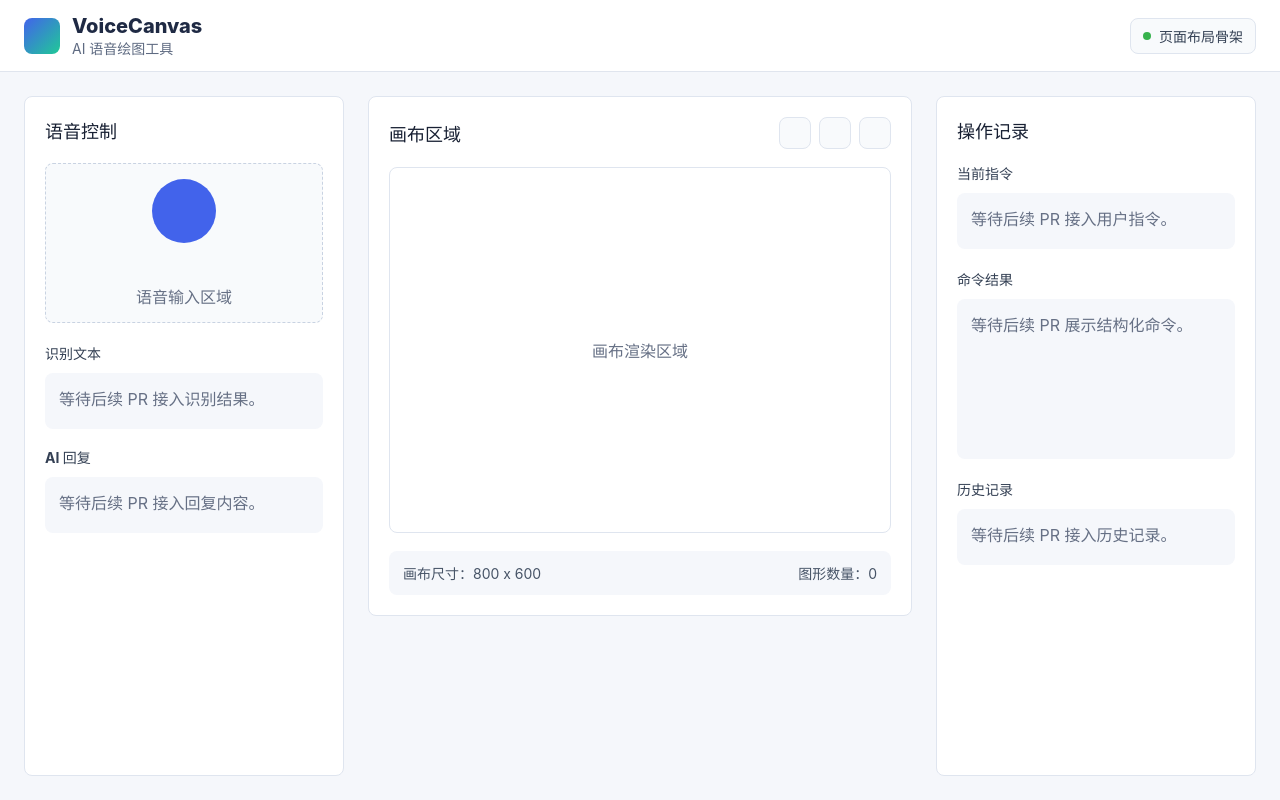
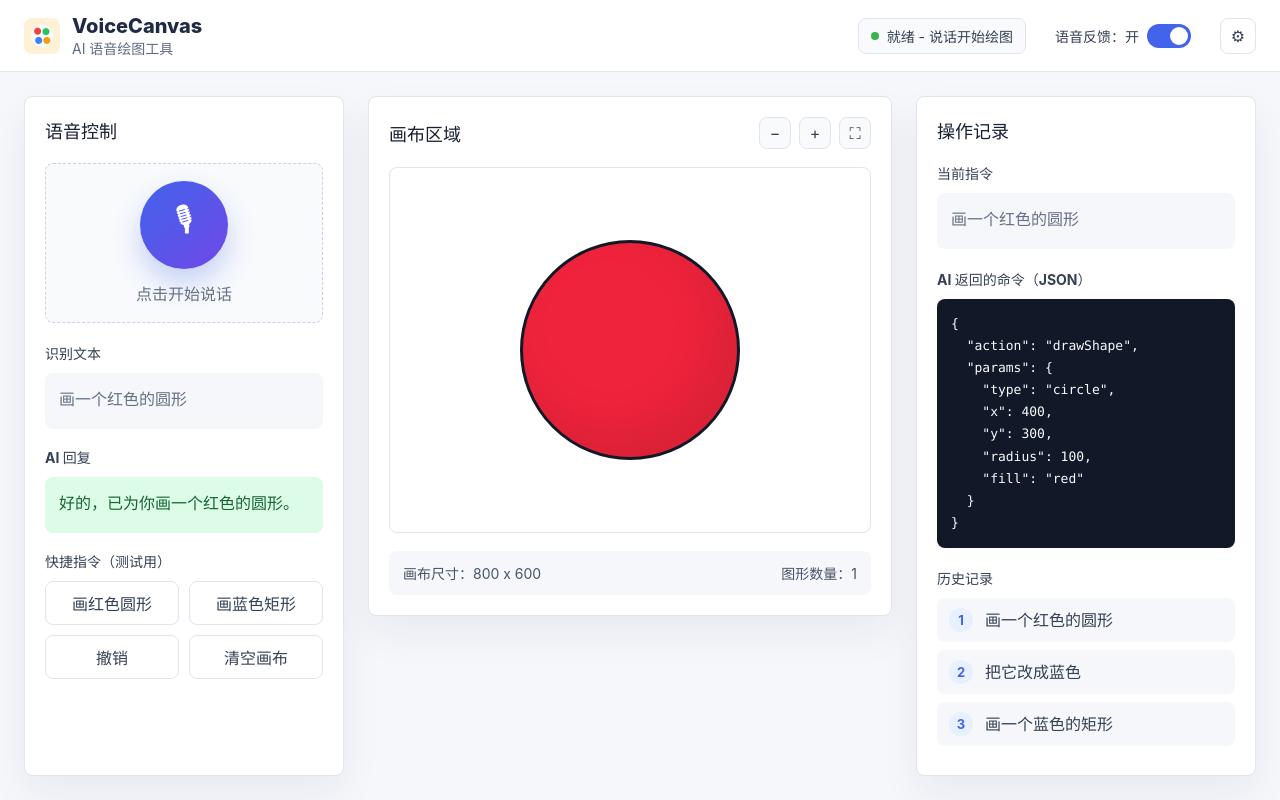
Before and after one commit to gyang-a/AI_DrawByVoice, a React (Vite) app in the folder frontend/: page / in a window 1280 px wide. Built offline with nearby package versions, Linux system fonts and the light colour scheme.

Commit message:
feat: 完善前端静态页面内容和视觉样式

```diff
--- a/frontend/src/components/CanvasBoard/CanvasBoard.css
+++ b/frontend/src/components/CanvasBoard/CanvasBoard.css
@@ -6,6 +6,7 @@
   border: 1px solid #dfe5ef;
   border-radius: 8px;
   background: #ffffff;
+  box-shadow: 0 18px 40px rgba(23, 31, 48, 0.06);
 }
 
 .canvas-board__header,
@@ -31,11 +32,12 @@
   gap: 8px;
 }
 
-.canvas-board__tools span {
+.canvas-board__tools button {
   width: 32px;
   height: 32px;
   border: 1px solid #dfe5ef;
   border-radius: 8px;
+  color: #344054;
   background: #f8fafc;
 }
 
@@ -49,6 +51,15 @@
   border-radius: 8px;
   color: #667085;
   background: #ffffff;
+}
+
+.canvas-board__sample-shape {
+  width: min(220px, 48vw);
+  aspect-ratio: 1;
+  border: 3px solid #111827;
+  border-radius: 50%;
+  background: #ef233c;
+  box-shadow: inset -20px -24px 42px rgba(127, 29, 29, 0.18);
 }
 
 .canvas-board__meta {
--- a/frontend/src/components/CanvasBoard/CanvasBoard.tsx
+++ b/frontend/src/components/CanvasBoard/CanvasBoard.tsx
@@ -6,17 +6,23 @@ export function CanvasBoard() {
       <div className="canvas-board__header">
         <h2 id="canvas-board-title">画布区域</h2>
         <div className="canvas-board__tools" aria-label="画布工具占位">
-          <span />
-          <span />
-          <span />
+          <button type="button" aria-label="缩小">
+            −
+          </button>
+          <button type="button" aria-label="放大">
+            +
+          </button>
+          <button type="button" aria-label="全屏">
+            ⛶
+          </button>
         </div>
       </div>
       <div className="canvas-board__surface">
-        <p>画布渲染区域</p>
+        <div className="canvas-board__sample-shape" aria-label="静态圆形示例" />
       </div>
       <footer className="canvas-board__meta">
         <span>画布尺寸：800 x 600</span>
-        <span>图形数量：0</span>
+        <span>图形数量：1</span>
       </footer>
     </section>
   );
--- a/frontend/src/components/CommandPanel/CommandPanel.css
+++ b/frontend/src/components/CommandPanel/CommandPanel.css
@@ -5,6 +5,7 @@
   border: 1px solid #dfe5ef;
   border-radius: 8px;
   background: #ffffff;
+  box-shadow: 0 18px 40px rgba(23, 31, 48, 0.06);
 }
 
 .command-panel h2,
@@ -30,7 +31,9 @@
   margin-top: 20px;
 }
 
-.command-panel__box {
+.command-panel__box,
+.command-panel__json,
+.command-panel__history {
   min-height: 56px;
   padding: 14px;
   border-radius: 8px;
@@ -39,6 +42,50 @@
   line-height: 1.6;
 }
 
-.command-panel__box--large {
-  min-height: 160px;
+.command-panel__json {
+  overflow: auto;
+  margin: 0;
+  min-height: 220px;
+  color: #f8fafc;
+  background: #111827;
+  font-family: "SFMono-Regular", Consolas, "Liberation Mono", monospace;
+  font-size: 13px;
+  line-height: 1.7;
 }
+
+.command-panel__history {
+  display: grid;
+  gap: 8px;
+  margin: 0;
+  list-style: none;
+  background: transparent;
+  padding: 0;
+}
+
+.command-panel__history li {
+  min-height: 44px;
+  display: grid;
+  grid-template-columns: 28px 1fr;
+  align-items: center;
+  gap: 8px;
+  padding: 10px 12px;
+  border-radius: 8px;
+  background: #f5f7fb;
+}
+
+.command-panel__history span {
+  display: grid;
+  place-items: center;
+  width: 24px;
+  height: 24px;
+  border-radius: 50%;
+  color: #4263eb;
+  background: #e7f0ff;
+  font-size: 13px;
+  font-weight: 700;
+}
+
+.command-panel__history p {
+  color: #344054;
+  line-height: 1.5;
+}
--- a/frontend/src/components/CommandPanel/CommandPanel.tsx
+++ b/frontend/src/components/CommandPanel/CommandPanel.tsx
@@ -1,22 +1,44 @@
 import './CommandPanel.css';
 
 export function CommandPanel() {
+  const historyItems = [
+    '画一个红色的圆形',
+    '把它改成蓝色',
+    '画一个蓝色的矩形',
+  ];
+
   return (
     <section className="command-panel" aria-labelledby="command-panel-title">
       <h2 id="command-panel-title">操作记录</h2>
       <div className="command-panel__section">
         <h3>当前指令</h3>
-        <p className="command-panel__box">等待后续 PR 接入用户指令。</p>
+        <p className="command-panel__box">画一个红色的圆形</p>
       </div>
       <div className="command-panel__section">
-        <h3>命令结果</h3>
-        <p className="command-panel__box command-panel__box--large">
-          等待后续 PR 展示结构化命令。
-        </p>
+        <h3>AI 返回的命令（JSON）</h3>
+        <pre className="command-panel__json" aria-label="AI 返回命令示例">
+{`{
+  "action": "drawShape",
+  "params": {
+    "type": "circle",
+    "x": 400,
+    "y": 300,
+    "radius": 100,
+    "fill": "red"
+  }
+}`}
+        </pre>
       </div>
       <div className="command-panel__section">
         <h3>历史记录</h3>
-        <p className="command-panel__box">等待后续 PR 接入历史记录。</p>
+        <ol className="command-panel__history">
+          {historyItems.map((item, index) => (
+            <li key={item}>
+              <span>{index + 1}</span>
+              <p>{item}</p>
+            </li>
+          ))}
+        </ol>
       </div>
     </section>
   );
--- a/frontend/src/components/Header/Header.css
+++ b/frontend/src/components/Header/Header.css
@@ -1,5 +1,5 @@
 .header {
-  height: 72px;
+  min-height: 72px;
   padding: 0 24px;
   display: flex;
   align-items: center;
@@ -19,9 +19,23 @@
 .header__mark {
   width: 36px;
   height: 36px;
+  display: grid;
+  place-items: center;
   flex: 0 0 auto;
   border-radius: 8px;
-  background: linear-gradient(135deg, #4263eb, #20c997);
+  background: #fff1d6;
+}
+
+.header__mark span {
+  width: 22px;
+  height: 22px;
+  border-radius: 50%;
+  background:
+    radial-gradient(circle at 30% 28%, #ef4444 0 3px, transparent 4px),
+    radial-gradient(circle at 68% 30%, #22c55e 0 3px, transparent 4px),
+    radial-gradient(circle at 35% 70%, #3b82f6 0 3px, transparent 4px),
+    radial-gradient(circle at 72% 70%, #f59e0b 0 3px, transparent 4px),
+    #f8fafc;
 }
 
 .header__name,
@@ -41,7 +55,15 @@
   font-size: 14px;
 }
 
-.header__status {
+.header__actions {
+  display: flex;
+  align-items: center;
+  gap: 16px;
+  min-width: 0;
+}
+
+.header__status,
+.header__voice-toggle {
   display: inline-flex;
   align-items: center;
   gap: 8px;
@@ -55,11 +77,44 @@
   white-space: nowrap;
 }
 
+.header__voice-toggle {
+  border-color: transparent;
+  background: transparent;
+}
+
 .header__status-dot {
   width: 8px;
   height: 8px;
   border-radius: 50%;
   background: #37b24d;
+}
+
+.header__switch {
+  width: 44px;
+  height: 24px;
+  position: relative;
+  border-radius: 999px;
+  background: #4263eb;
+}
+
+.header__switch::after {
+  content: "";
+  width: 18px;
+  height: 18px;
+  position: absolute;
+  top: 3px;
+  right: 3px;
+  border-radius: 50%;
+  background: #ffffff;
+}
+
+.header__icon-button {
+  width: 36px;
+  height: 36px;
+  border: 1px solid #dfe5ef;
+  border-radius: 8px;
+  color: #344054;
+  background: #ffffff;
 }
 
 @media (max-width: 640px) {
@@ -69,4 +124,11 @@
     align-items: flex-start;
     flex-direction: column;
   }
+
+  .header__actions {
+    width: 100%;
+    align-items: flex-start;
+    flex-direction: column;
+    gap: 10px;
+  }
 }
--- a/frontend/src/components/Header/Header.tsx
+++ b/frontend/src/components/Header/Header.tsx
@@ -4,15 +4,26 @@ export function Header() {
   return (
     <header className="header">
       <div className="header__brand" aria-label="VoiceCanvas">
-        <div className="header__mark" aria-hidden="true" />
+        <div className="header__mark" aria-hidden="true">
+          <span />
+        </div>
         <div>
           <p className="header__name">VoiceCanvas</p>
           <p className="header__subtitle">AI 语音绘图工具</p>
         </div>
       </div>
-      <div className="header__status" aria-label="当前状态">
-        <span className="header__status-dot" aria-hidden="true" />
-        <span>页面布局骨架</span>
+      <div className="header__actions">
+        <div className="header__status" aria-label="当前状态">
+          <span className="header__status-dot" aria-hidden="true" />
+          <span>就绪 - 说话开始绘图</span>
+        </div>
+        <div className="header__voice-toggle" aria-label="语音反馈状态">
+          <span>语音反馈：开</span>
+          <span className="header__switch" aria-hidden="true" />
+        </div>
+        <button className="header__icon-button" type="button" aria-label="设置">
+          ⚙
+        </button>
       </div>
     </header>
   );
--- a/frontend/src/components/MainLayout/MainLayout.css
+++ b/frontend/src/components/MainLayout/MainLayout.css
@@ -14,7 +14,7 @@
   margin: 0 auto;
   padding: 24px;
   display: grid;
-  grid-template-columns: minmax(240px, 320px) minmax(420px, 1fr) minmax(240px, 320px);
+  grid-template-columns: minmax(260px, 320px) minmax(420px, 1fr) minmax(280px, 340px);
   gap: 24px;
   flex: 1;
 }
--- a/frontend/src/components/VoicePanel/VoicePanel.css
+++ b/frontend/src/components/VoicePanel/VoicePanel.css
@@ -5,6 +5,7 @@
   border: 1px solid #dfe5ef;
   border-radius: 8px;
   background: #ffffff;
+  box-shadow: 0 18px 40px rgba(23, 31, 48, 0.06);
 }
 
 .voice-panel h2,
@@ -27,8 +28,10 @@
 .voice-panel__placeholder {
   min-height: 160px;
   margin: 20px 0;
-  display: grid;
-  place-items: center;
+  display: flex;
+  align-items: center;
+  justify-content: center;
+  flex-direction: column;
   gap: 12px;
   color: #667085;
   border: 1px dashed #c9d3e2;
@@ -37,10 +40,14 @@
 }
 
 .voice-panel__mic {
-  width: 64px;
-  height: 64px;
+  width: 88px;
+  height: 88px;
+  border: 0;
   border-radius: 50%;
-  background: #4263eb;
+  color: #ffffff;
+  background: linear-gradient(135deg, #4263eb, #7048e8);
+  font-size: 32px;
+  box-shadow: 0 14px 28px rgba(66, 99, 235, 0.28);
 }
 
 .voice-panel__section {
@@ -57,3 +64,28 @@
   background: #f5f7fb;
   line-height: 1.6;
 }
+
+.voice-panel__box--reply {
+  color: #166534;
+  background: #dcfce7;
+}
+
+.voice-panel__quick-actions {
+  display: grid;
+  grid-template-columns: 1fr 1fr;
+  gap: 10px;
+}
+
+.voice-panel__quick-actions button {
+  min-height: 44px;
+  border: 1px solid #dfe5ef;
+  border-radius: 8px;
+  color: #344054;
+  background: #ffffff;
+}
+
+@media (max-width: 360px) {
+  .voice-panel__quick-actions {
+    grid-template-columns: 1fr;
+  }
+}
--- a/frontend/src/components/VoicePanel/VoicePanel.tsx
+++ b/frontend/src/components/VoicePanel/VoicePanel.tsx
@@ -1,20 +1,36 @@
 import './VoicePanel.css';
 
 export function VoicePanel() {
+  const quickCommands = ['画红色圆形', '画蓝色矩形', '撤销', '清空画布'];
+
   return (
     <section className="voice-panel" aria-labelledby="voice-panel-title">
       <h2 id="voice-panel-title">语音控制</h2>
       <div className="voice-panel__placeholder">
-        <div className="voice-panel__mic" aria-hidden="true" />
-        <p>语音输入区域</p>
+        <button className="voice-panel__mic" type="button" aria-label="开始语音输入">
+          🎙
+        </button>
+        <p>点击开始说话</p>
       </div>
       <div className="voice-panel__section">
         <h3>识别文本</h3>
-        <p className="voice-panel__box">等待后续 PR 接入识别结果。</p>
+        <p className="voice-panel__box">画一个红色的圆形</p>
       </div>
       <div className="voice-panel__section">
         <h3>AI 回复</h3>
-        <p className="voice-panel__box">等待后续 PR 接入回复内容。</p>
+        <p className="voice-panel__box voice-panel__box--reply">
+          好的，已为你画一个红色的圆形。
+        </p>
+      </div>
+      <div className="voice-panel__section">
+        <h3>快捷指令（测试用）</h3>
+        <div className="voice-panel__quick-actions" aria-label="快捷指令占位">
+          {quickCommands.map((command) => (
+            <button key={command} type="button">
+              {command}
+            </button>
+          ))}
+        </div>
       </div>
     </section>
   );
--- a/frontend/src/index.css
+++ b/frontend/src/index.css
@@ -20,6 +20,10 @@ body {
   min-height: 100vh;
 }
 
+button {
+  cursor: default;
+}
+
 button,
 input,
 textarea,
```
Also changed, not shown: 2 other files (tests, documents, lock files or other folders).
